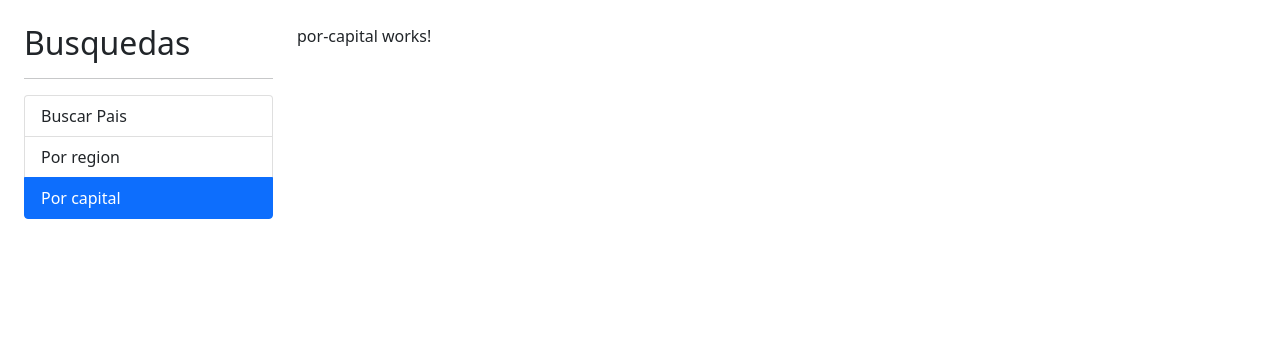
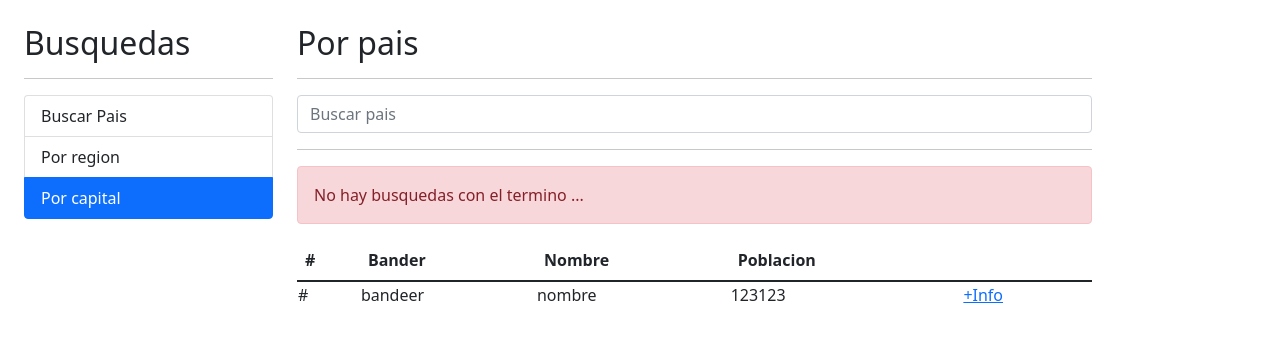
Before and after one commit to davidcrc/paisesApp, an Angular app: page /capital in a window 1280 px wide. Shown: the top 342 px of the page. Built offline with nearby package versions, Linux system fonts and the light colour scheme.

Commit message:
8-11. Componente para buscar por pais

```diff
--- a/src/app/pais/pages/por-capital/por-capital.component.html
+++ b/src/app/pais/pages/por-capital/por-capital.component.html
@@ -1 +1,46 @@
-<p>por-capital works!</p>
+<h2>Por pais</h2>
+<hr />
+
+<div class="row">
+  <div class="col">
+    <form autocomplete="off" (ngSubmit)="Buscar()" >
+      <input
+        type="text"
+        name="termino"
+        placeholder="Buscar pais"
+        [(ngModel)]="termino"
+        class="form-control"
+      />
+    </form>
+  </div>
+</div>
+
+<hr />
+
+<div class="alert alert-danger">No hay busquedas con el termino ...</div>
+
+<!-- TODO: Refactor this to component -->
+<div class="row">
+  <div class="col">
+    <table class="table table-hover">
+      <thead>
+        <tr>
+          <th>#</th>
+          <th>Bander</th>
+          <th>Nombre</th>
+          <th>Poblacion</th>
+          <th></th>
+        </tr>
+      </thead>
+      <tbody>
+        <td>#</td>
+        <td>bandeer</td>
+        <td>nombre</td>
+        <td>123123</td>
+        <td>
+          <a href="#">+Info</a>
+        </td>
+      </tbody>
+    </table>
+  </div>
+</div>
--- a/src/app/pais/pages/por-capital/por-capital.component.ts
+++ b/src/app/pais/pages/por-capital/por-capital.component.ts
@@ -1,4 +1,4 @@
-import { Component, OnInit } from '@angular/core';
+import { Component, Input, OnInit } from '@angular/core';
 
 @Component({
   selector: 'app-por-capital',
@@ -6,7 +6,13 @@ import { Component, OnInit } from '@angular/core';
   styles: [],
 })
 export class PorCapitalComponent implements OnInit {
+  termino: string = '';
+
   constructor() {}
+
+  Buscar() {
+    console.log('buscate', this.termino);
+  }
 
   ngOnInit(): void {}
 }
--- a/src/app/pais/pais.module.ts
+++ b/src/app/pais/pais.module.ts
@@ -1,5 +1,6 @@
 import { NgModule } from '@angular/core';
 import { CommonModule } from '@angular/common';
+import { FormsModule } from '@angular/forms';
 import { PorCapitalComponent } from './pages/por-capital/por-capital.component';
 import { PorPaisComponent } from './pages/por-pais/por-pais.component';
 import { PorRegionComponent } from './pages/por-region/por-region.component';
@@ -18,6 +19,6 @@ import { VerPaisComponent } from './pages/ver-pais/ver-pais.component';
     PorRegionComponent,
     VerPaisComponent,
   ],
-  imports: [CommonModule],
+  imports: [CommonModule, FormsModule],
 })
 export class PaisModule {}
```
